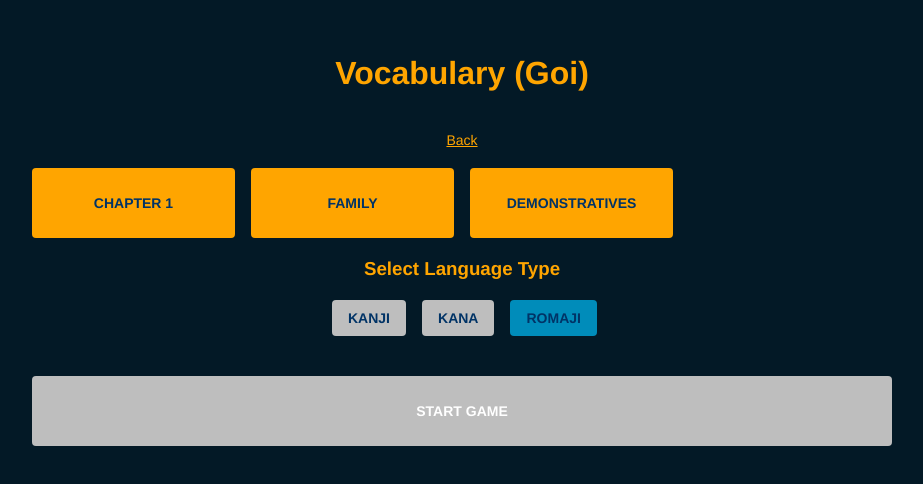
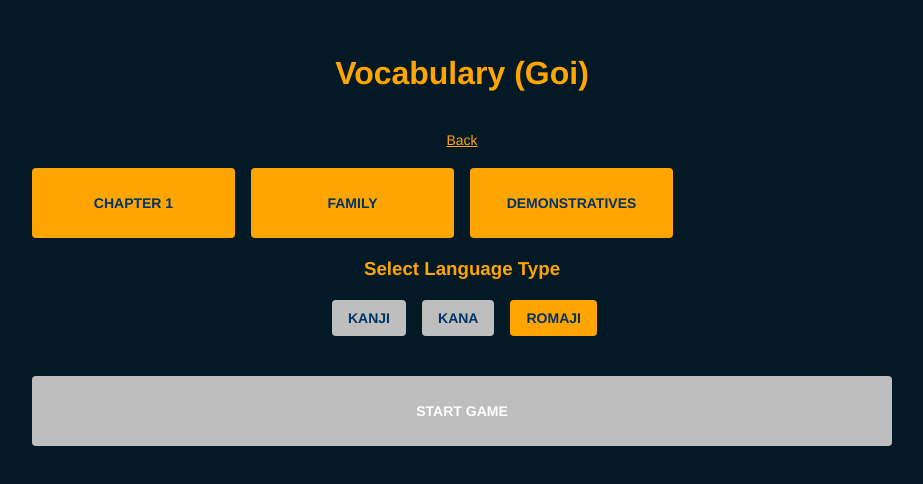
Before and after one commit to khsamonte/JapaneseLearning, a React (Create React App) app: page /vocabulary in a window 1280 px wide. Shown: the part 160-644 px from the top of the page, without its empty margins (178-1101 px from the left). Built offline with nearby package versions, Linux system fonts and the light colour scheme.

Commit message:
Not sure

```diff
--- a/src/App.css
+++ b/src/App.css
@@ -170,7 +170,7 @@ h2 {
 }
 
 .script-button.button-selected {
-	background-color: #008cba; /* Tangerine */
+	background-color: #ffa500; /* Tangerine */
 	color: #003366; /* Dark Blue */
 }
 
@@ -219,6 +219,7 @@ h2 {
 	align-items: center;
 	justify-content: flex-start;
 	min-height: 100vh;
+	padding-top: 60px;
 }
 
 /* Game Section */
--- a/src/data/vocabulary.js
+++ b/src/data/vocabulary.js
@@ -149,7 +149,7 @@ const chapter1 = [
 		meaning: "company",
 	},
 	{
-		kana: "おふぃす",
+		kana: "オフィス",
 		kanji: "オフィス",
 		romaji: "ofisu",
 		meaning: "office",
@@ -298,13 +298,13 @@ const family = [
 	{
 		kana: "しゅじん/おっと",
 		kanji: "主人/夫",
-		romaji: "shujin/otto",
+		romaji: "shujin / otto",
 		meaning: "husband",
 	},
 	{
 		kana: "かない/つま",
 		kanji: "家内/妻",
-		romaji: "kanai/tsuma",
+		romaji: "kanai / tsuma",
 		meaning: "wife",
 	},
 	{
```
